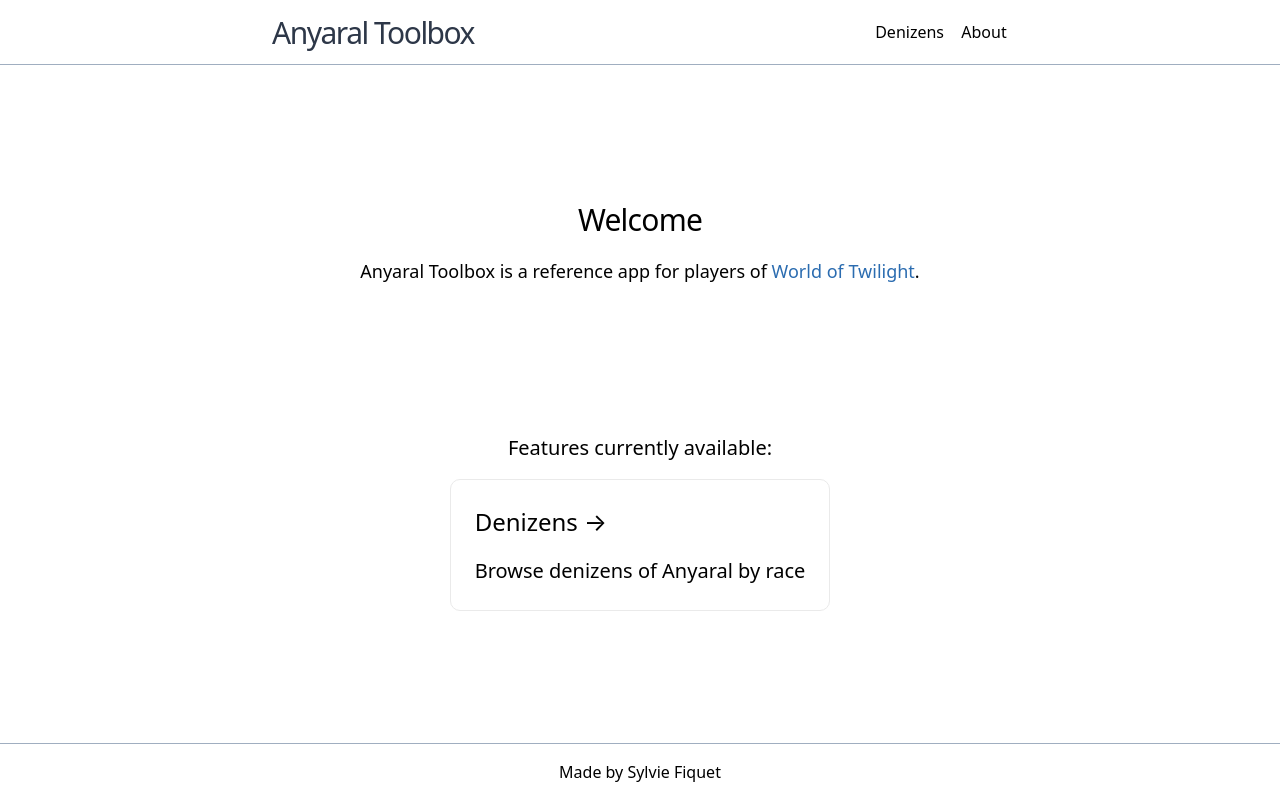
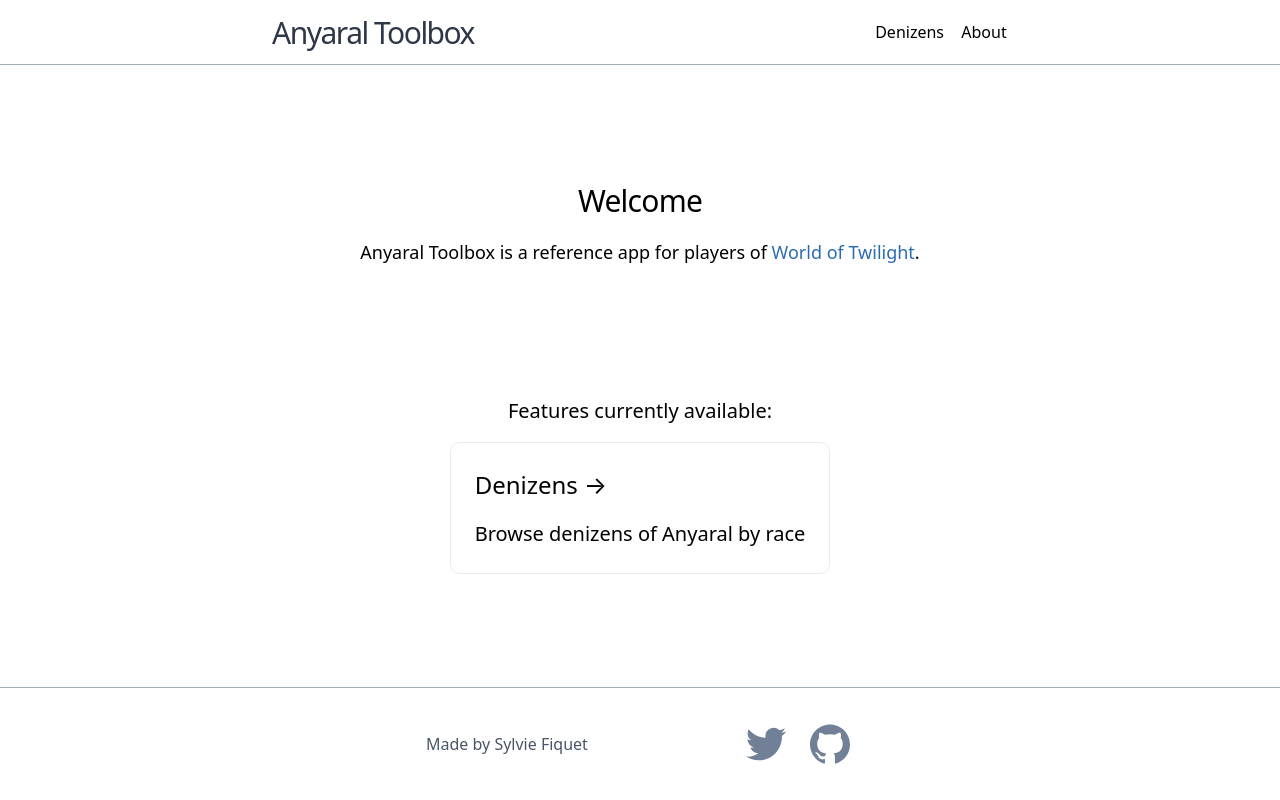
Before and after one commit to sfiquet/anyaral, a Next.js app: page / in a window 1280 px wide. Built offline with nearby package versions, Linux system fonts and the light colour scheme.

Commit message:
feat: add contact info

```diff
--- a/components/footer.js
+++ b/components/footer.js
@@ -1,10 +1,64 @@
+// icons from simpleicons.org
+function SocialIcon({ title, desc, uid, children }){
+  let descId = desc ? `${uid}-desc` : ""
+  return (
+    <svg role="img" viewBox="0 0 24 24" xmlns="http://www.w3.org/2000/svg" className="w-10" aria-describedby={descId}>
+      <title>{ title }</title>
+      {desc && <desc id={descId}>{ desc }</desc>}
+      { children }
+    </svg>
+  )
+}
+
+function TwitterIcon(props){
+  return (
+    <SocialIcon title="Twitter" {...props}>
+      <path d="M23.954 4.569c-.885.389-1.83.654-2.825.775 1.014-.611 1.794-1.574 2.163-2.723-.951.555-2.005.959-3.127 1.184-.896-.959-2.173-1.559-3.591-1.559-2.717 0-4.92 2.203-4.92 4.917 0 .39.045.765.127 1.124C7.691 8.094 4.066 6.13 1.64 3.161c-.427.722-.666 1.561-.666 2.475 0 1.71.87 3.213 2.188 4.096-.807-.026-1.566-.248-2.228-.616v.061c0 2.385 1.693 4.374 3.946 4.827-.413.111-.849.171-1.296.171-.314 0-.615-.03-.916-.086.631 1.953 2.445 3.377 4.604 3.417-1.68 1.319-3.809 2.105-6.102 2.105-.39 0-.779-.023-1.17-.067 2.189 1.394 4.768 2.209 7.557 2.209 9.054 0 13.999-7.496 13.999-13.986 0-.209 0-.42-.015-.63.961-.689 1.8-1.56 2.46-2.548l-.047-.02z"/>
+    </SocialIcon>
+  )
+}
+
+function GitHubIcon(props){
+  return (
+    <SocialIcon title="GitHub" {...props}>
+      <path d="M12 .297c-6.63 0-12 5.373-12 12 0 5.303 3.438 9.8 8.205 11.385.6.113.82-.258.82-.577 0-.285-.01-1.04-.015-2.04-3.338.724-4.042-1.61-4.042-1.61C4.422 18.07 3.633 17.7 3.633 17.7c-1.087-.744.084-.729.084-.729 1.205.084 1.838 1.236 1.838 1.236 1.07 1.835 2.809 1.305 3.495.998.108-.776.417-1.305.76-1.605-2.665-.3-5.466-1.332-5.466-5.93 0-1.31.465-2.38 1.235-3.22-.135-.303-.54-1.523.105-3.176 0 0 1.005-.322 3.3 1.23.96-.267 1.98-.399 3-.405 1.02.006 2.04.138 3 .405 2.28-1.552 3.285-1.23 3.285-1.23.645 1.653.24 2.873.12 3.176.765.84 1.23 1.91 1.23 3.22 0 4.61-2.805 5.625-5.475 5.92.42.36.81 1.096.81 2.22 0 1.606-.015 2.896-.015 3.286 0 .315.21.69.825.57C20.565 22.092 24 17.592 24 12.297c0-6.627-5.373-12-12-12"/>
+    </SocialIcon>
+  )
+}
+
+function SocialMediaLink({ url, children }){
+  return (
+    <a href={ url } className="text-gray-600 hover:text-blue-700 fill-current justify-center">
+      { children }
+    </a>
+  )
+}
+
 export default function Footer(){
   return (
-    <footer className="w-full border-t border-solid border-gray-500 py-4 text-center">
-      <div className="max-w-3xl mx-auto px-16px sm:px-4">
+    <footer className="w-full border-t border-solid border-gray-500 py-4 sm:py-8 text-center text-gray-700">
+      <div className="max-w-3xl mx-auto px-16px sm:px-4 flex flex-col items-center space-y-4 sm:flex-row sm:justify-evenly sm:space-y-0">
         <p>
           Made by Sylvie Fiquet
         </p>
+
+        <address>
+          <p className="sr-only">
+            Contact
+          </p>
+          <ul className="flex space-x-4">
+            <li>
+              <SocialMediaLink url="https://twitter.com/SylvieFiquet">
+                <TwitterIcon desc="Get in touch with Sylvie Fiquet on Twitter" uid="contact-tw" />
+              </SocialMediaLink>
+            </li>
+            <li>
+              <SocialMediaLink url="https://github.com/sfiquet/anyaral">
+                <GitHubIcon desc="Access the source code on GitHub" uid="contact-gh" />
+              </SocialMediaLink>
+            </li>
+          </ul>
+        </address>
       </div>
     </footer>
   )
--- a/styles/globals.css
+++ b/styles/globals.css
@@ -26,13 +26,13 @@
   }
 
   /* make tap targets big enough */
-  nav a, button, summary {
+  nav a, footer a, button, summary {
     @apply box-border min-w-tap min-h-tap;
   }
 
   /* center tap targets vertically  but not summary */
   /* summary doesn't work well with display: flex on Safari */
-  nav a, button {
+  nav a, footer a, button {
     @apply flex items-center;
   }
 
```
